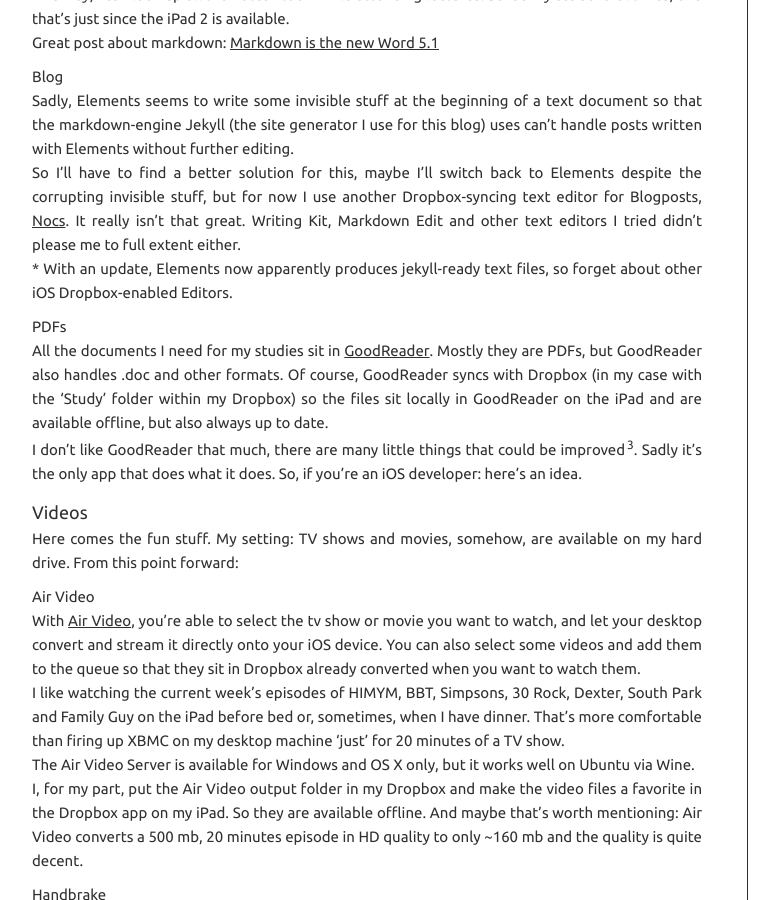
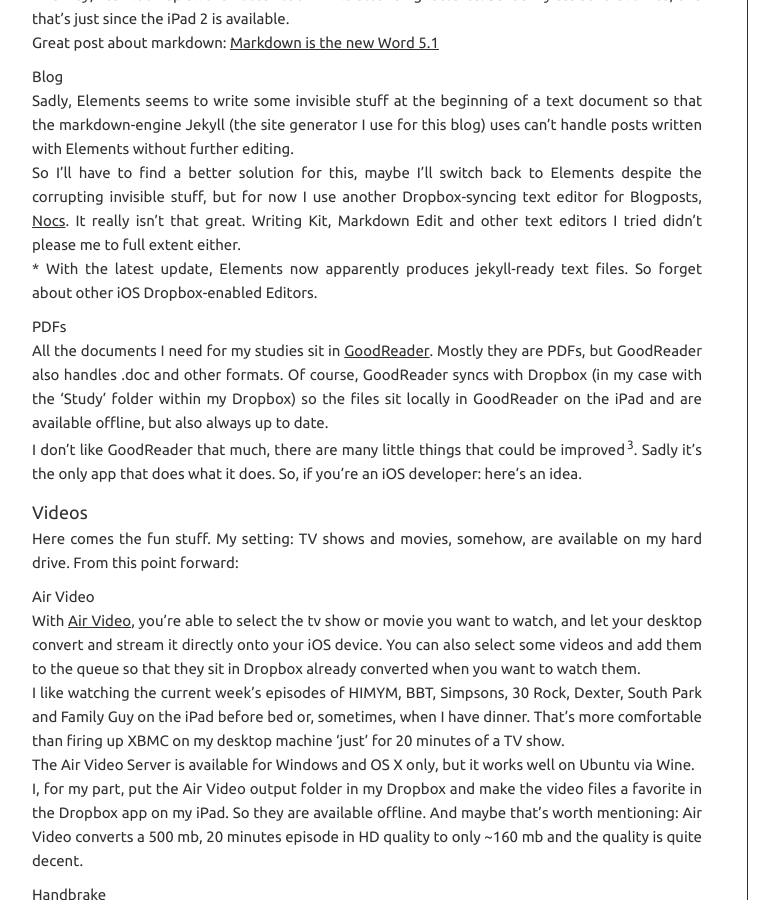
Before and after one commit to tschoof/blog, a Jekyll site: the page built from _posts/2011-06-05-my-iOS-workflow.md, in a window 1280 px wide and 900 px high, scrolled down 1085 px. Shown: the whole window, without its empty margins (158-937 px from the left). Built offline with Jekyll 4.4.1, drawn with Linux system fonts in a browser that asks for light colours; some web fonts are replaced; Markdown is read by kramdown in place of the engine named in the settings.

Commit message:
new article

```diff
--- a/_posts/2011-06-05-my-iOS-workflow.md
+++ b/_posts/2011-06-05-my-iOS-workflow.md
@@ -23,7 +23,7 @@ Great post about markdown: [Markdown is the new Word 5.1](http://forkbombr.net/m
 **Blog**
 Sadly, Elements seems to write some invisible stuff at the beginning of a text document so that the markdown-engine Jekyll (the site generator I use for this blog) uses can't handle posts written with Elements without further editing.
 So I'll have to find a better solution for this, maybe I'll switch back to Elements despite the corrupting invisible stuff, but for now I use another Dropbox-syncing text editor for Blogposts, [**Nocs**](http://itunes.apple.com/de/app/id396073482?mt=8). It really isn't that great. Writing Kit, Markdown Edit and other text editors I tried didn't please me to full extent either.
-\* **With an update, Elements now apparently produces jekyll-ready text files, so forget about other iOS Dropbox-enabled Editors.**
+\* **With the latest update, Elements now apparently produces jekyll-ready text files. So forget about other iOS Dropbox-enabled Editors.**
 
 **PDFs**
 All the documents I need for my studies sit in [**GoodReader**](http://itunes.apple.com/de/app/goodreader-for-iphone/id306277111?mt=8). Mostly they are PDFs, but GoodReader also handles .doc and other formats. Of course, GoodReader syncs with Dropbox (in my case with the 'Study' folder within my Dropbox) so the files sit locally in GoodReader on the iPad and are available offline, but also always up to date.
```
